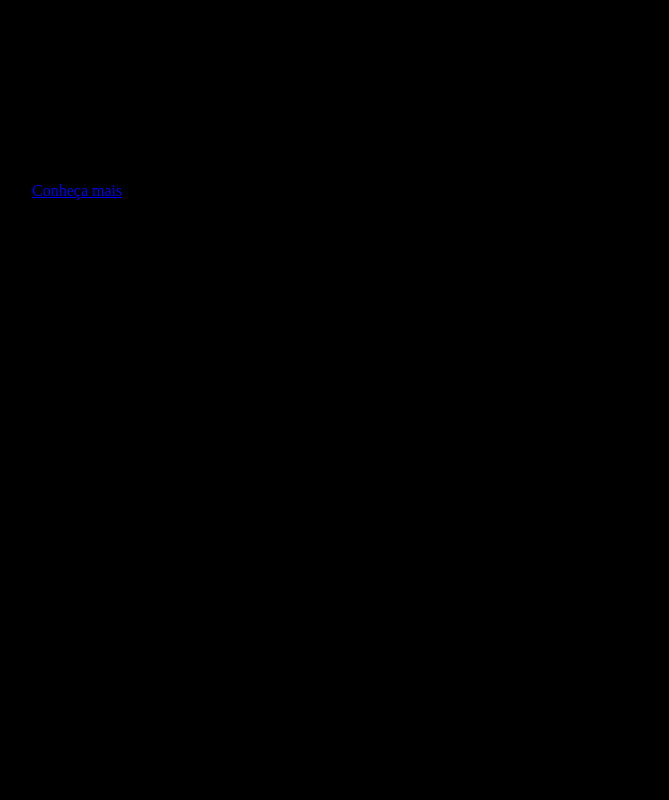
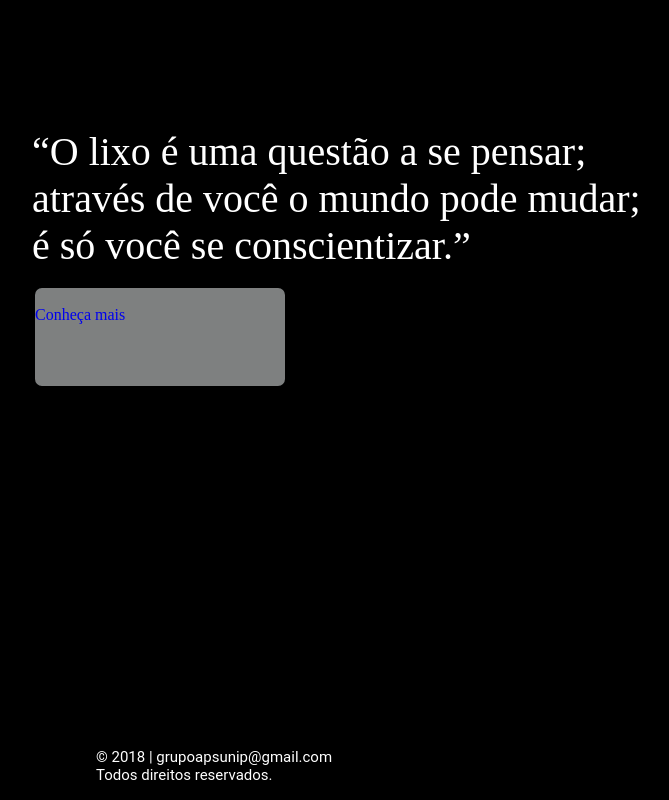
Before and after one commit to pmarcelojr/lixo-eletronico, a plain HTML site: page index.html in a window 1280 px wide. Shown: the whole page, without its empty margins (96-765 px from the left). Drawn offline with Linux system fonts and the light colour scheme.

Commit message:
formatando footer index

```diff
--- a/css/style.css
+++ b/css/style.css
@@ -23,3 +23,47 @@ body {
     z-index:2;
     text-align:justify;
 }
+p.tx-index{
+    font-family:'safeplace';
+    font-size:40px;
+    color:#fff;
+    text-align:justify;
+}
+.tx-botao{
+    word-spacing:1px;
+    letter-spacing:2px;
+    font-size:25px;
+    color:#000;
+    text-align: center;
+    vertical-align:center;
+    font-family:'lastyears';
+}
+.botao-site{
+    margin-top:2%;
+    padding-top:18px;
+    width:250px;
+    height:80px;
+    background: rgba(252, 255, 255, 0.5);
+    border-color:#000;
+    border-style:solid;
+    border-radius:10px;
+    z-index: 3;
+    position:absolute;
+}
+
+/* footer index*/
+.footer{
+    position: absolute;
+    background-color: #000000;
+    height: 70px;
+    width: 100%;
+    z-index: 1;
+    bottom:0px;
+}
+p.classep{
+    font-family:'roboto';
+    color:#fff;
+    font-size:15px;
+    margin-left:15%;
+    margin-top: 18px;
+}
```
